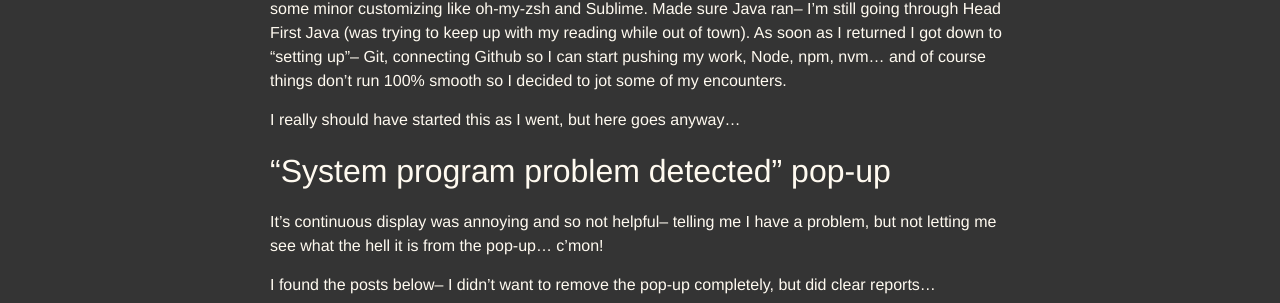
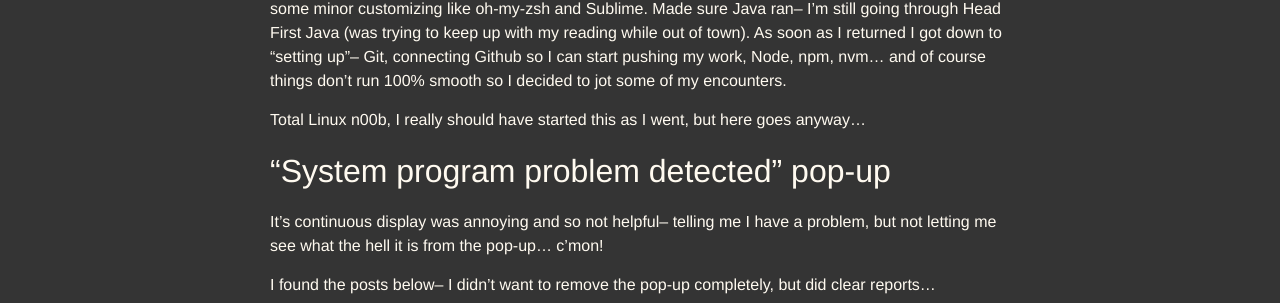
Before and after one commit to rebelcl0ud/blog, a Jekyll site: the page built from _posts/2019-05-01-[67]-hello-linux.markdown, in a window 1280 px wide. Shown: the part 227-530 px from the top of the page. Built offline with Jekyll 4.4.1, drawn with Linux system fonts in a browser that asks for light colours.

Commit message:
update: linux n00b disclaimer :D

```diff
--- a/_posts/2019-05-01-[67]-hello-linux.markdown
+++ b/_posts/2019-05-01-[67]-hello-linux.markdown
@@ -7,7 +7,7 @@ categories: [linux, development, web]
 
 During a recent trip I snagged a T410(see: a gift from a kind being) with Ubuntu on it. During the trip I did some minor customizing like oh-my-zsh and Sublime. Made sure Java ran-- I'm still going through Head First Java (was trying to keep up with my reading while out of town). As soon as I returned I got down to "setting up"-- Git, connecting Github so I can start pushing my work, Node, npm, nvm... and of course things don't run 100% smooth so I decided to jot some of my encounters.
 
-I really should have started this as I went, but here goes anyway...
+Total Linux n00b, I really should have started this as I went, but here goes anyway...
 
 ## “System program problem detected” pop-up
 It's continuous display was annoying and so not helpful-- telling me I have a problem, but not letting me see what the hell it is from the pop-up... c'mon!
```
